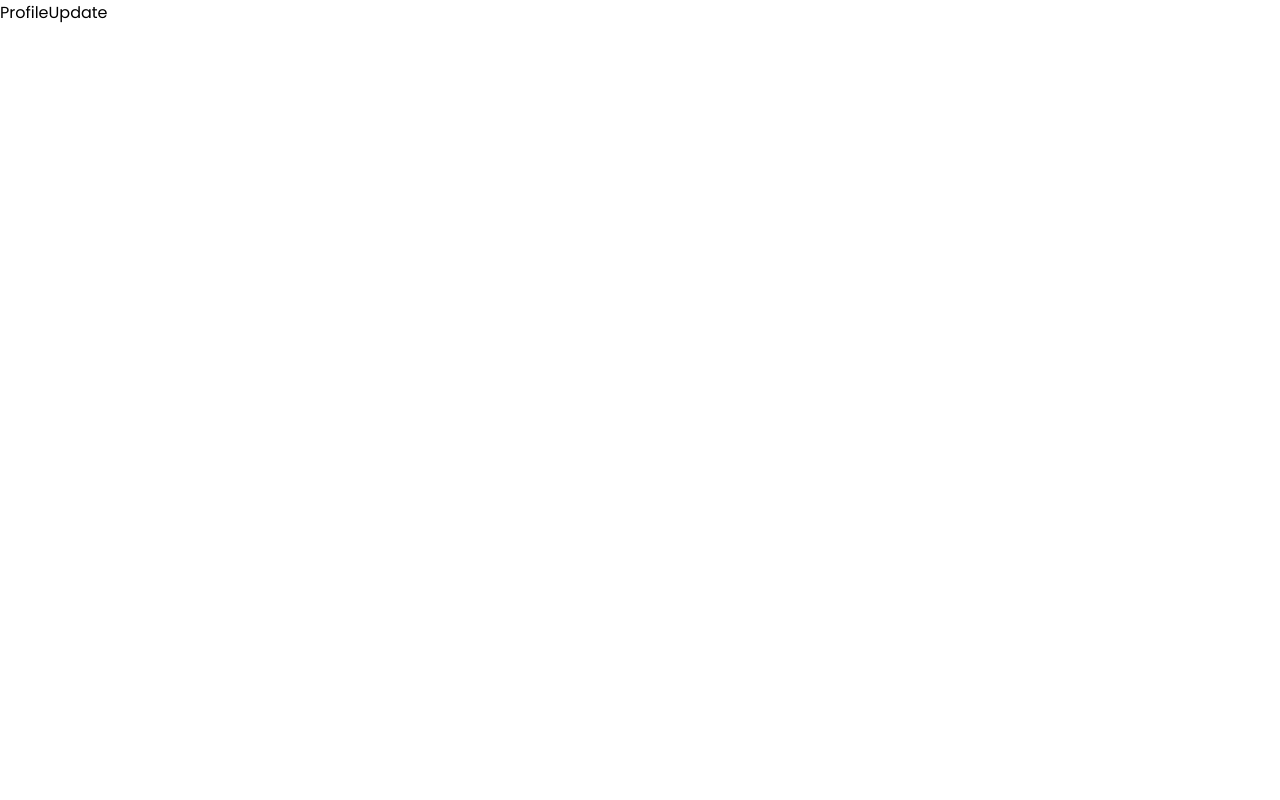
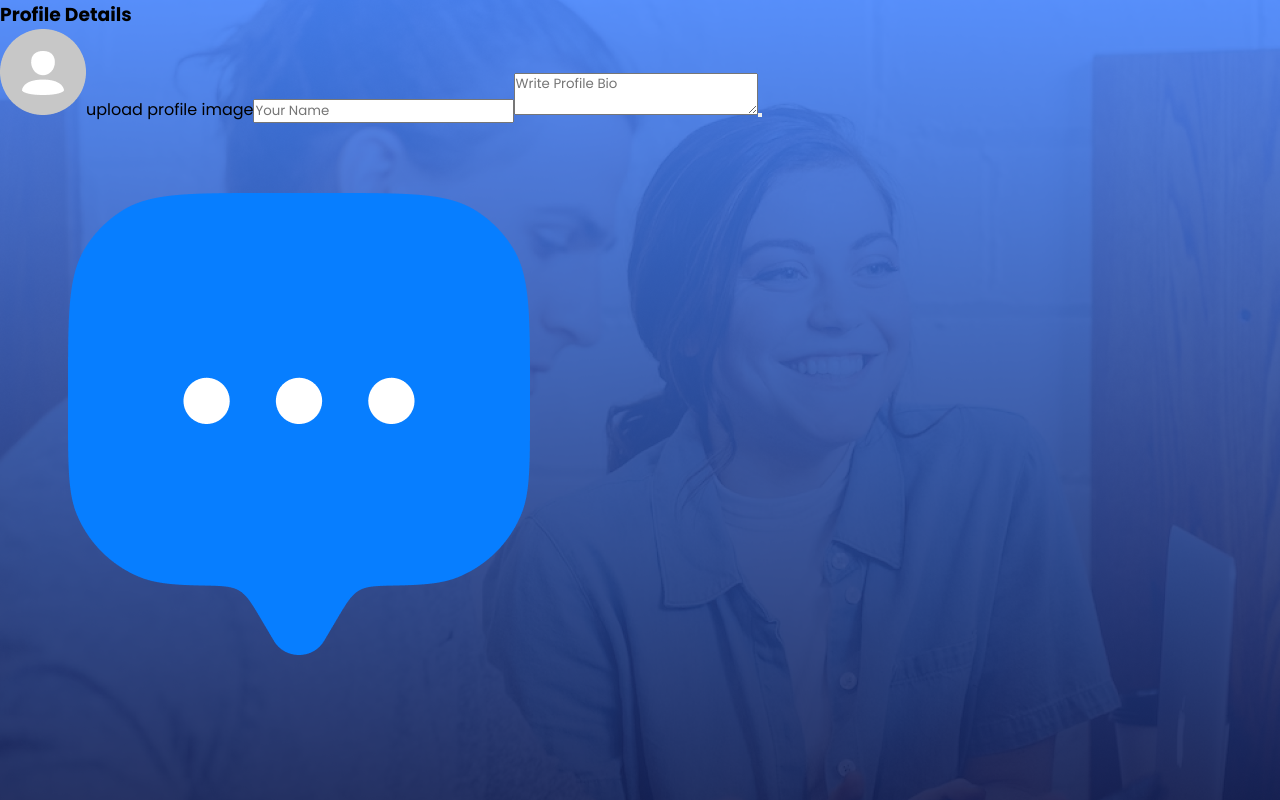
Before and after one commit to Madan-bot05/ChatApp-, a React (Vite) app: page /profile in a window 1280 px wide. Built offline with nearby package versions, Linux system fonts and the light colour scheme.

Commit message:
working on profile update page

```diff
--- a/src/pages/profileUpdate/ProfileUpdate.css
+++ b/src/pages/profileUpdate/ProfileUpdate.css
@@ -0,0 +1,4 @@
+.profile{
+    min-height: 100vh;
+    background: url(/background.png) no-repeat;
+}
--- a/src/pages/profileUpdate/ProfileUpdate.jsx
+++ b/src/pages/profileUpdate/ProfileUpdate.jsx
@@ -1,8 +1,26 @@
 import React from 'react'
 import './ProfileUpdate.css'
+import assets from "../../assets/assets";
+
 const ProfileUpdate = () => {
   return (
-    <div>ProfileUpdate</div>
+    <div className='profile'>
+      <div className="profile-container">
+        <form action="">
+          <h3>Profile Details</h3>
+          <label htmlFor="avatar">
+            <input type="file" name="" id="avatar" accept='.png,.jpg,.jpeg' hidden/>
+            <img src={assets.avatar_icon} alt="" />
+            upload profile image
+          </label>
+          <input type="text" placeholder='Your Name' required />
+          <textarea placeholder='Write Profile Bio'></textarea>
+          <button type='submit'></button>
+        </form>
+        <img src={assets.logo_icon} alt="" />
+      </div>
+
+    </div>
   )
 }
 
```
